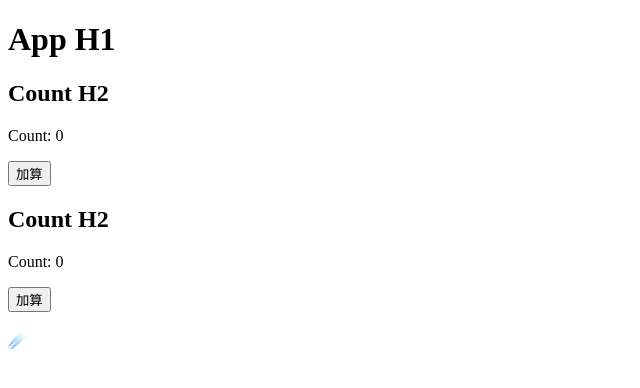
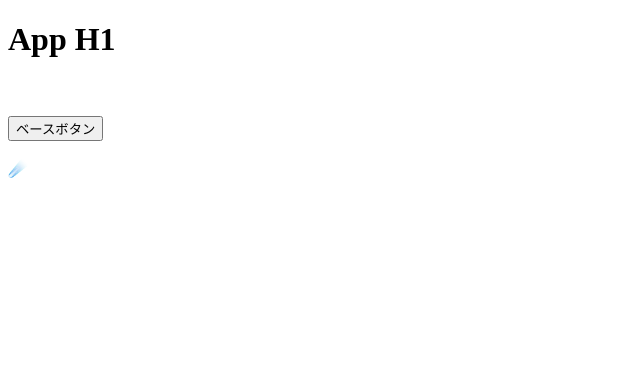
Before and after one commit to sawatch-fisherman/vuejs-2025-learning-log, a Vue app in the folder vuejs-2025-learning-log/: page / in a window 1280 px wide. Shown: the top 388 px of the page, without its empty margins (0-640 px from the left). Built offline with nearby package versions, Linux system fonts and the light colour scheme.

Commit message:
section-05-59

```diff
--- a/vuejs-2025-learning-log/src/App.vue
+++ b/vuejs-2025-learning-log/src/App.vue
@@ -1,4 +1,6 @@
 <script setup>
+import BaseButton from './components/BaseButton.vue';
+import BaseEmoji from './components/BaseEmoji.vue';
 import CountUp from './components/CountUp.vue'
 // ファイルのパスは以下のように@を使っても良い
 // @の定義は、vite.config.jsで設定されている
@@ -6,9 +8,14 @@ import CountUp from './components/CountUp.vue'
 </script>
 <template>
   <h1>App H1</h1>
-  <CountUp />
-  <CountUp />
+  <!-- 以下はconsoleに警告がでる。タグが複数あるコンポーネントにはv-showは正しくない -->
+  <!-- <CountUp v-show="true" /> -->
   <br />
+  <BaseEmoji v-if="false" id="base-emoji" />
+  <br />
+  <!-- 以下はconsoleに警告がでない。タグが１つのコンポーネントにはv-showは正しく動く -->
+  <BaseButton v-show="false" id="base-button2" />
+  <BaseButton id="base-button" />
   <br />
   <!-- グローバル登録のコンポーネントを使用 -->
   <BaseEmoji />
--- /dev/null
+++ b/vuejs-2025-learning-log/src/components/BaseButton.vue
@@ -0,0 +1,5 @@
+<template>
+  <div class="red bisible">
+    <button>ベースボタン</button>
+  </div>
+</template>
```
